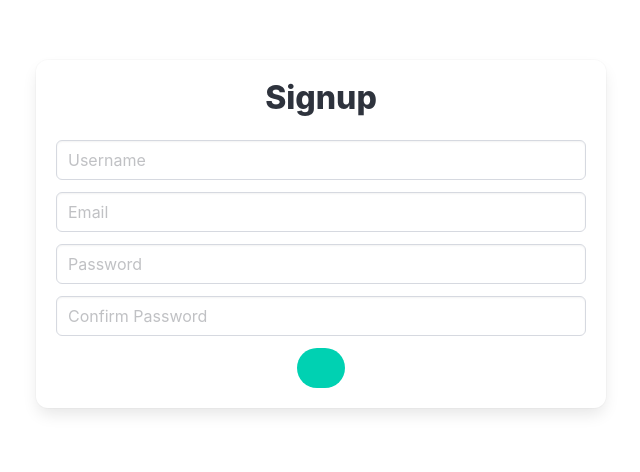
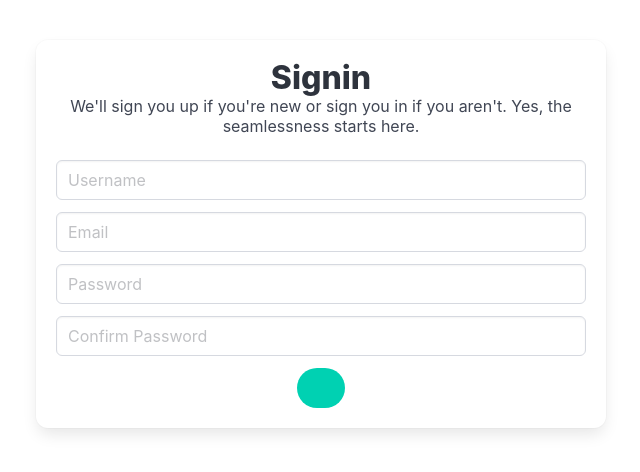
Before and after one commit to ajvarus/interferon-svelte, a Svelte app: page / in a window 1280 px wide. Shown: the part 160-632 px from the top of the page, without its empty margins (319-959 px from the left). Built offline with nearby package versions, Linux system fonts and the light colour scheme; some icons are missing.

Commit message:
Made further cosmetic changes to the signup form.

```diff
--- a/src/components/SignupForm.svelte
+++ b/src/components/SignupForm.svelte
@@ -58,7 +58,11 @@
 </script>
 
 <div class="box">
-  <h1 class="title">Signup</h1>
+  <h1 class="title">Signin</h1>
+  <h2 class="subtitle is-6 has-text-centered">
+    We'll sign you up if you're new or sign you in if you aren't. Yes, the
+    seamlessness starts here.
+  </h2>
   <form on:submit|preventDefault={handleSubmit}>
     <!-- Use the InputField component for each input field -->
     <InputField type="text" placeholder="Username" bind:value={username} />
```
